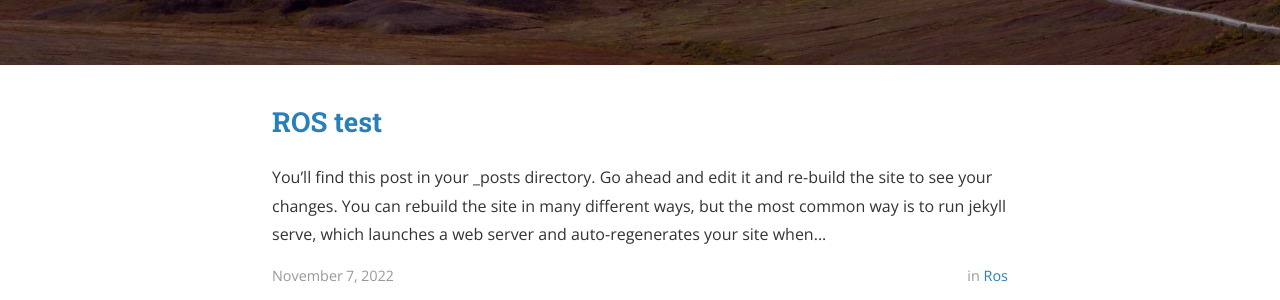
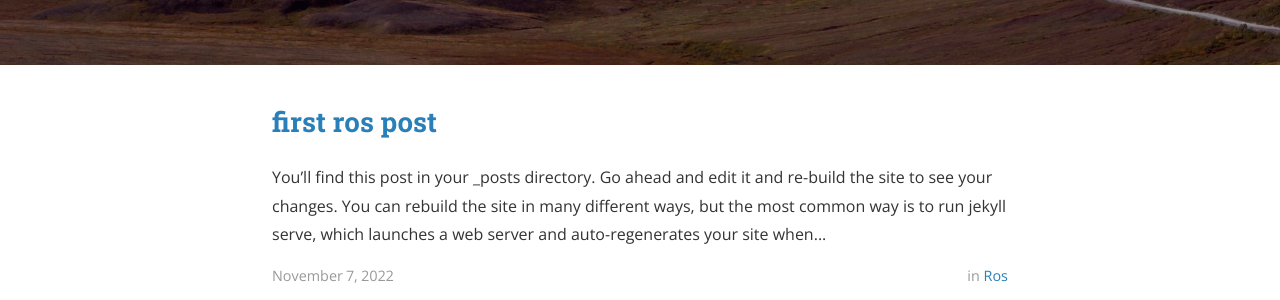
Before and after one commit to songwon31/songwon31.github.io, a Jekyll site: the page built from index.html, in a window 1280 px wide and 900 px high. Shown: the part 440-740 px from the top of the window. Built offline with Jekyll 4.4.1, drawn with Linux system fonts in a browser that asks for light colours; nearby versions of some CDN libraries; the list of posts is cut into pages by our own code.

Commit message:
Update 2022-11-07-rostest.markdown

```diff
--- a/_posts/2022-11-07-rostest.markdown
+++ b/_posts/2022-11-07-rostest.markdown
@@ -1,6 +1,6 @@
 ---
 layout: post
-title:  "ROS test"
+title:  "first ros post"
 date:   2022-11-07 16:53:59
 author: songwon
 categories: ROS
```
